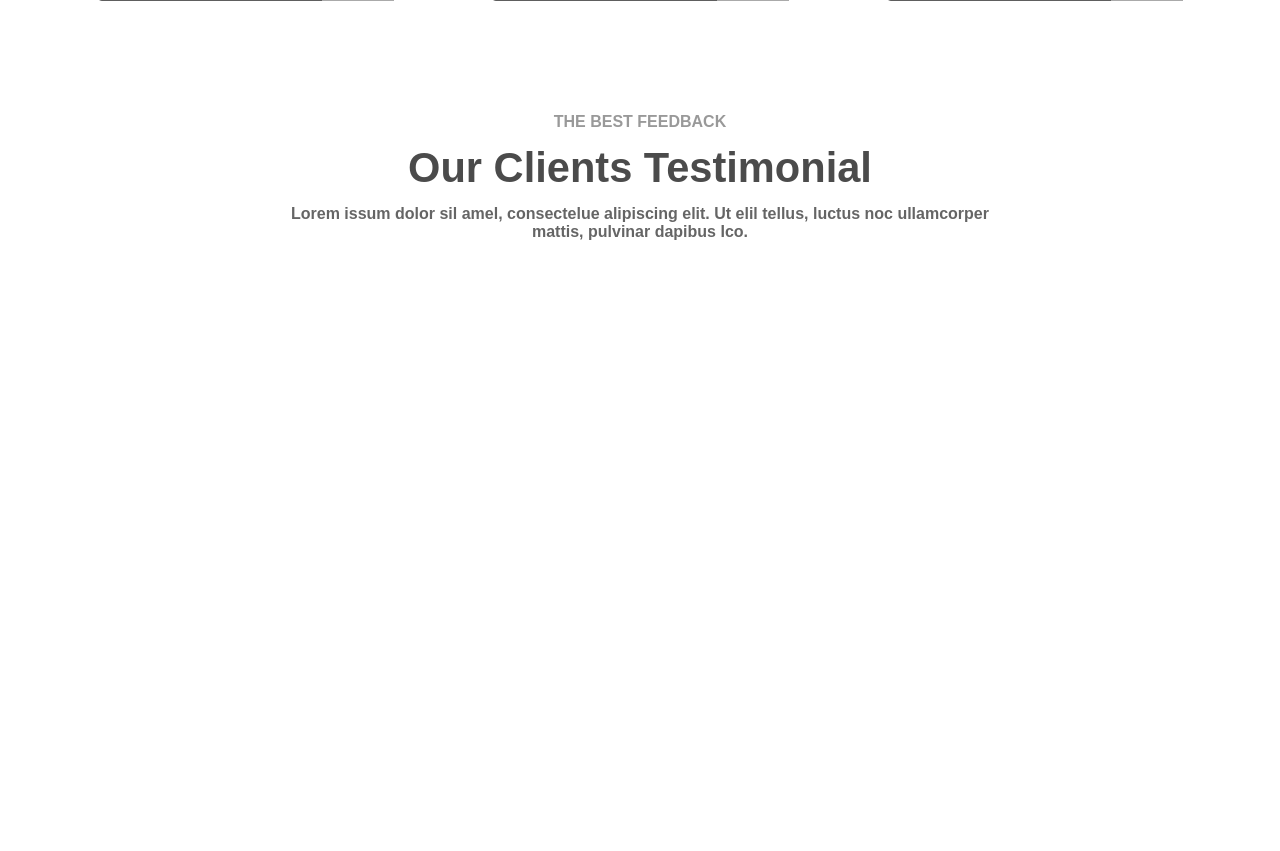
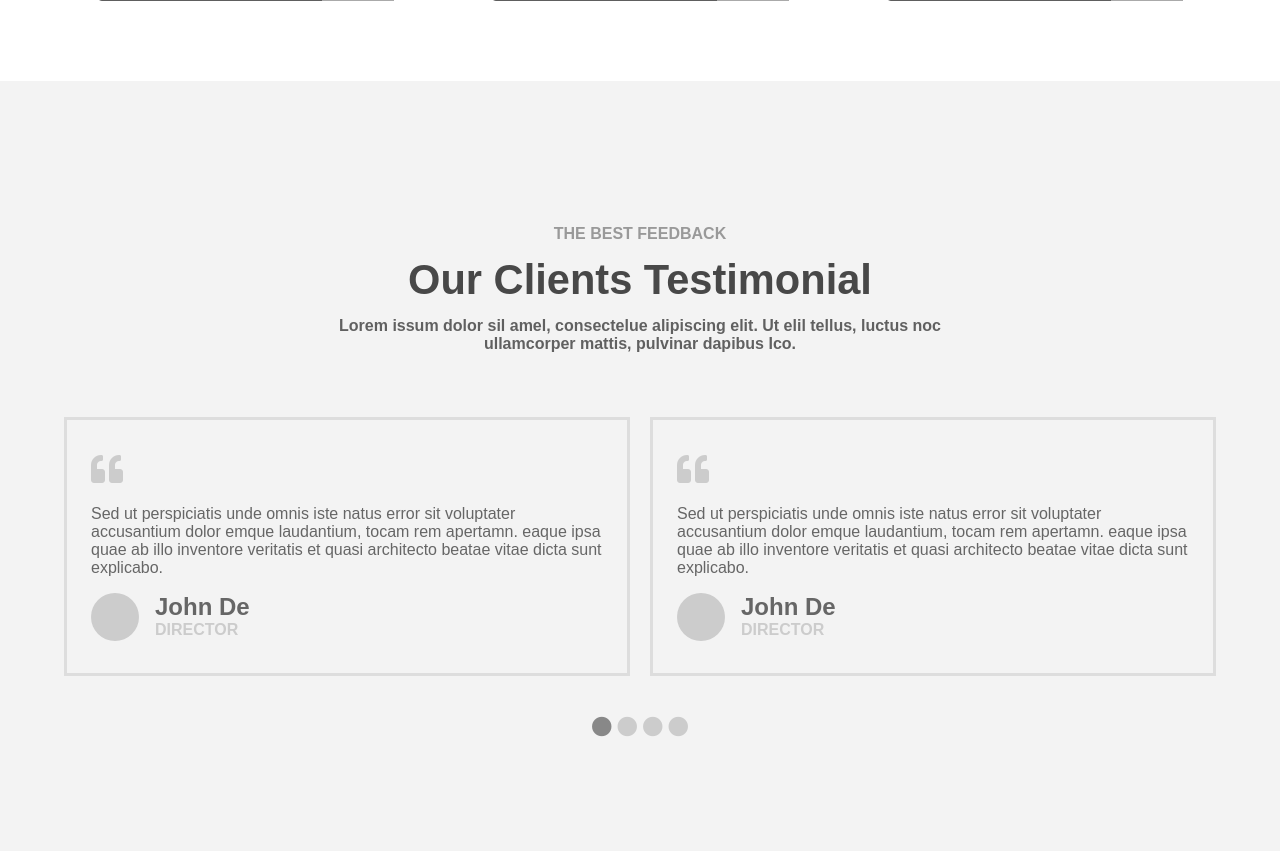
Before and after one commit to shubhamask2015/CITasksM, a CodeIgniter app: page /CITasksM/frontend-solution in a window 1280 px wide. Shown: the part 4166-5017 px from the top of the page. Before the commit the page ends 4406 px from the top, so only its background shows below. Run offline with CodeIgniter, Linux system fonts and the light colour scheme.

Commit message:
section 8 updated

```diff
--- a/application/views/layouts/frontend/section-8.php
+++ b/application/views/layouts/frontend/section-8.php
@@ -5,6 +5,41 @@
             <p class="p2">Our Clients Testimonial</p>
             <p class="p3">Lorem issum dolor sil amel, consectelue alipiscing elit. Ut elil tellus, luctus noc ullamcorper mattis, pulvinar dapibus Ico.</p>
         </div>
-        <div class="row2"></div>
+        <div class="row2">
+            <div class="col1">
+                <p class="p1"><i class="fas fa-quote-left"></i></p>
+                <p class="p2">Sed ut perspiciatis unde omnis iste natus error sit voluptater
+                    accusantium dolor emque laudantium, tocam rem apertamn.
+                    eaque ipsa quae ab illo inventore veritatis et quasi architecto
+                    beatae vitae dicta sunt explicabo.</p>
+                <div class="profile">
+                    <div class="circle"></div>
+                    <div class="name">
+                        <p class="p11">John De</p>
+                        <p class="p22">DIRECTOR</p>
+                    </div>
+                </div>
+            </div>
+            <div class="col2">
+                <p class="p1"><i class="fas fa-quote-left"></i></p>
+                <p class="p2">Sed ut perspiciatis unde omnis iste natus error sit voluptater
+                    accusantium dolor emque laudantium, tocam rem apertamn.
+                    eaque ipsa quae ab illo inventore veritatis et quasi architecto
+                    beatae vitae dicta sunt explicabo.</p>
+                <div class="profile">
+                    <div class="circle"></div>
+                    <div class="name">
+                        <p class="p11">John De</p>
+                        <p class="p22">DIRECTOR</p>
+                    </div>
+                </div>
+            </div>
+        </div>
+        <div class="row3">
+            <i class="fas fa-circle" style="color:#888;"></i>
+            <i class="fas fa-circle"></i>
+            <i class="fas fa-circle"></i>
+            <i class="fas fa-circle"></i>
+        </div>
     </div>
 </section>
--- a/public/css/sec-8.css
+++ b/public/css/sec-8.css
@@ -1,3 +1,13 @@
+.sec-8{
+    background-color: #F3F3F3;
+    padding: 0 4rem;
+}
+
+.sec-8 .wrapper{
+    padding: 7rem 0;
+    width: 100%;
+}
+
 
 /* First row */
 .sec-8 .row1{
@@ -23,3 +33,60 @@
     opacity: 0.6;
     width: 58%;
 }
+
+/* secoend row */
+.sec-8 .row2{
+    margin-top: 2rem;
+    display: flex;
+    gap: 0 1.25rem;
+}
+.sec-8 .row2 .col1,
+.sec-8 .row2 .col2{
+    border: 0.2rem solid #ddd;
+    padding: 2rem 1.5rem;
+}
+.sec-8 .row2 .col1 .p1,
+.sec-8 .row2 .col2 .p1{
+    font-size: 2rem;
+    color: #ccc;
+}
+.sec-8 .row2 .col1 .p2,
+.sec-8 .row2 .col2 .p2{
+    color: #666;
+    padding: 1rem 0;
+}
+.sec-8 .row2 .col1 .profile ,
+.sec-8 .row2 .col2 .profile {
+    display: flex;
+    gap: 0 1rem;
+}
+.sec-8 .row2 .col1 .profile .circle,
+.sec-8 .row2 .col2 .profile .circle{
+    background-color: #ccc;
+    width: 3rem;
+    height: 3rem;
+    border-radius: 50%;
+}
+.sec-8 .row2 .col1 .profile .p11,
+.sec-8 .row2 .col2 .profile .p11{
+    font-weight: bolder;
+    font-size: 1.5rem;
+    color: #666;
+}
+
+.sec-8 .row2 .col1 .profile .p22,
+.sec-8 .row2 .col2 .profile .p22{
+    font-weight: bold;
+    font-size: 1rem;
+    color: #ccc;
+}
+
+/* row 3 */
+
+.sec-8 .wrapper .row3{
+    text-align: center;
+    font-weight: bolder;
+    font-size: 1.25rem;
+    color: #ccc;
+    margin-top: 2.5rem;
+}
```
